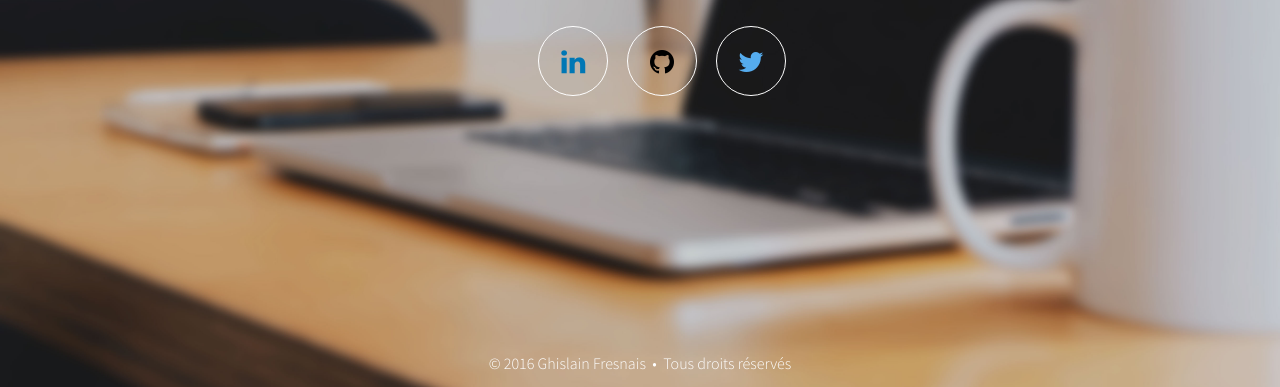
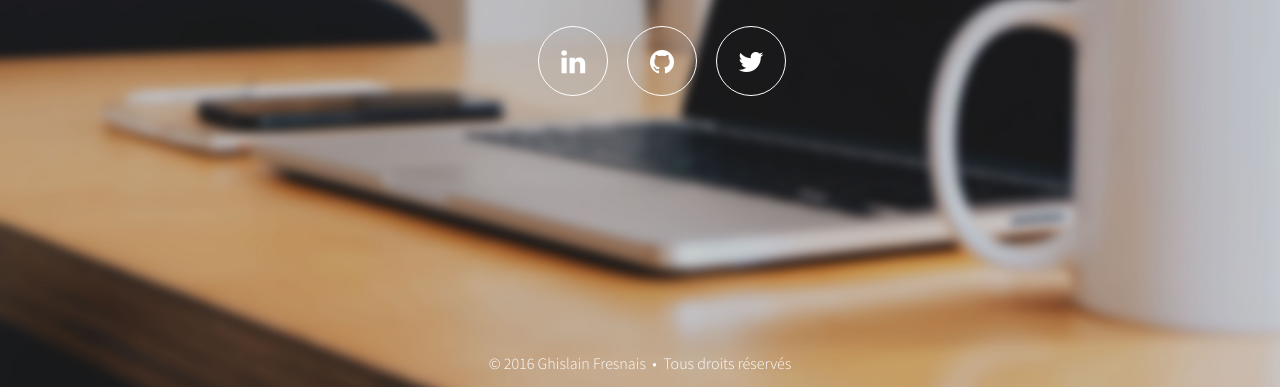
Before and after one commit to ghislain-ecolutis/ghislainfrs.github.io, a plain HTML site: page index.html in a window 1280 px wide. Shown: the part 413-800 px from the top of the page. Drawn offline with Linux system fonts and the light colour scheme.

Commit message:
Edit icons color on hover

```diff
--- a/assets/css/main.css
+++ b/assets/css/main.css
@@ -351,6 +351,7 @@ a:hover {
 	position: relative;
 	top: 0;
 	width: 5.35em;
+	color: white;
 }
 
 .wrapper header nav li:nth-child(1) {
@@ -423,15 +424,15 @@ a:hover {
 	animation-delay: 4.75s;
 }
 
-.wrapper header nav li.linkedin {
+.wrapper header nav li.linkedin:hover {
 	color: #0077b5;
 }
 
-.wrapper header nav li.github {
+.wrapper header nav li.github:hover {
 	color: black;
 }
 
-.wrapper header nav li.twitter {
+.wrapper header nav li.twitter:hover {
 	color: #55acee;
 }
 
@@ -463,10 +464,10 @@ a:hover {
 	font-size: 1.1em;
 }
 
-.wrapper header nav a:hover:before {
+/*.wrapper header nav a:hover:before {
 	background-color: rgba(255, 255, 255, 0.175);
 	color: #fff;
-}
+}*/
 
 .wrapper header nav a:active {
 	font-size: 0.95em;
```
